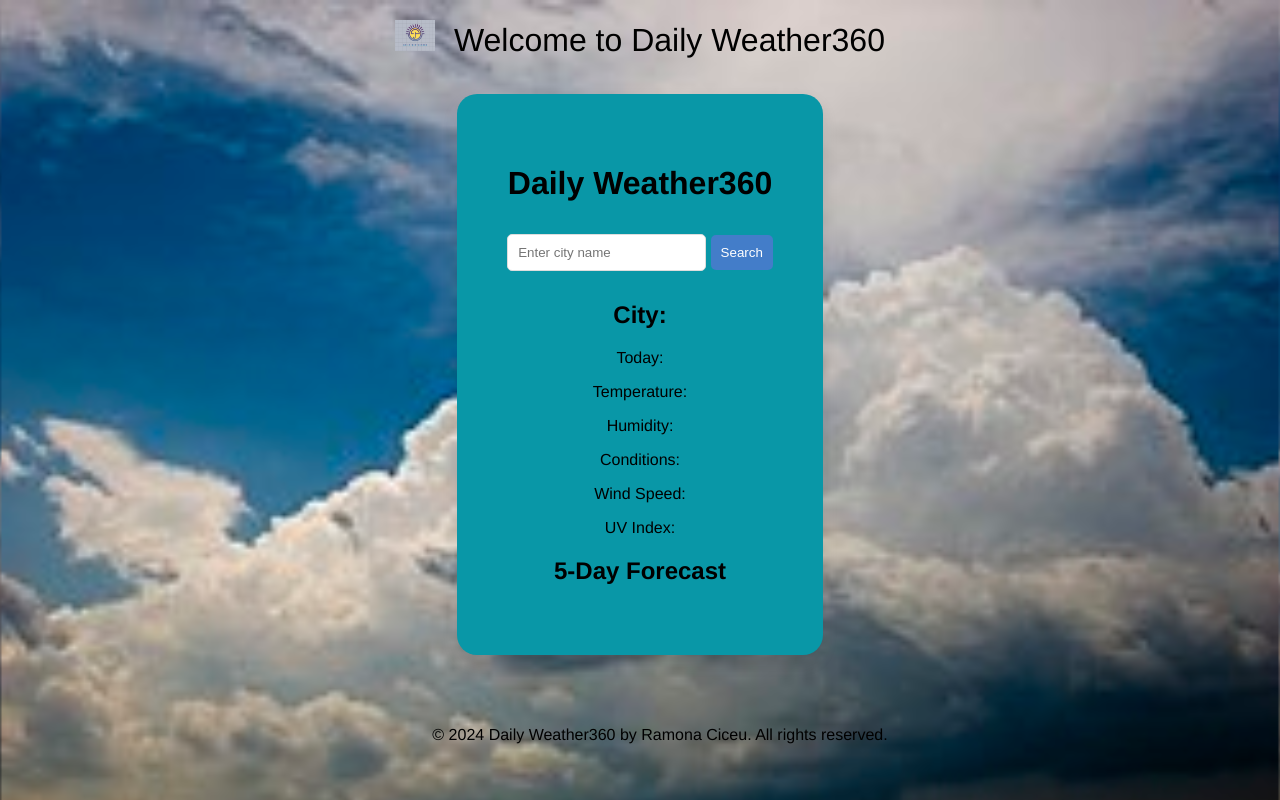
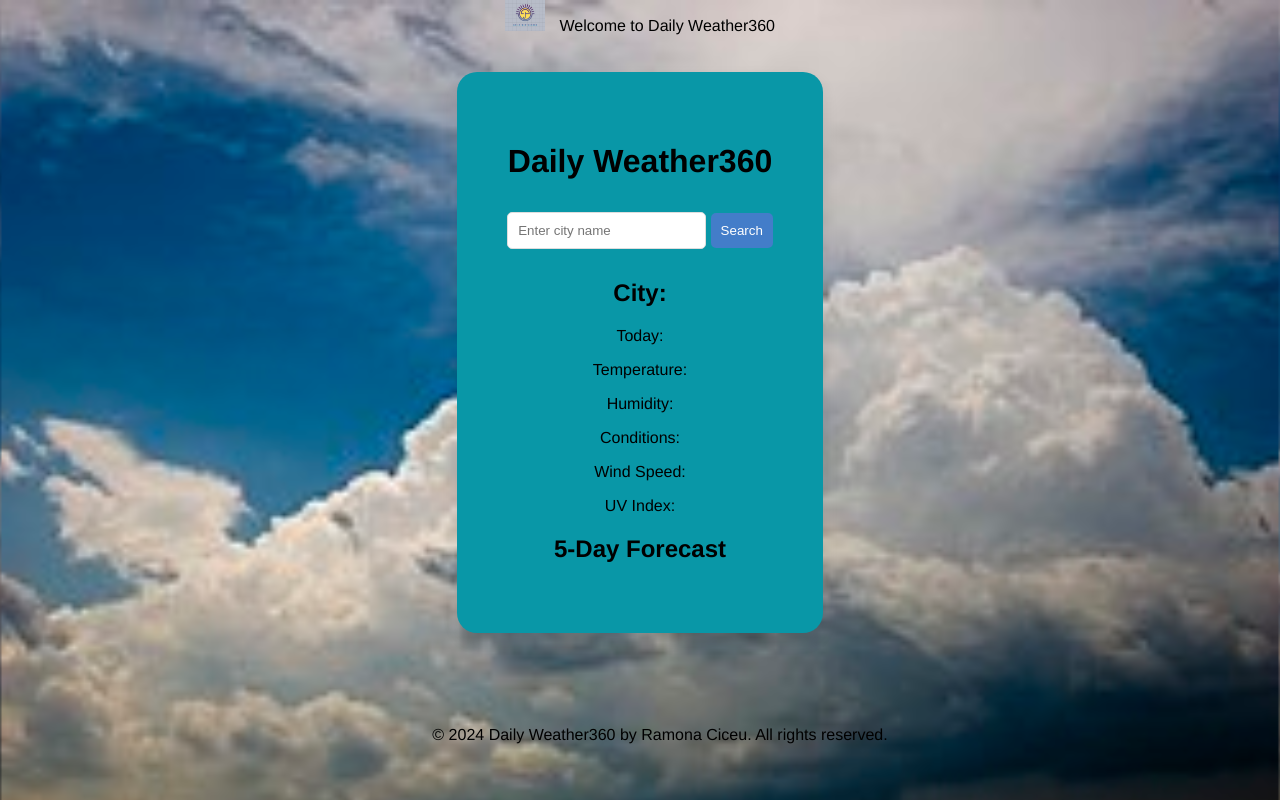
Before and after one commit to Ramona-Ciceu/Ramona-Ciceu.github.io, a plain HTML site: page index.html in a window 1280 px wide. Shown: the top 800 px of the page. Drawn offline with Linux system fonts and the light colour scheme.

Commit message:
Update style.css

```diff
--- a/style.css
+++ b/style.css
@@ -13,9 +13,10 @@ body {
 header {
 display: block;
 width: 60%;
-font-size: 2em;
+font-size: 1em;
 text-align: center;
-padding: 20px;
+padding: 0;
+margin: 0;
 }
 footer {
 display :block;
```
